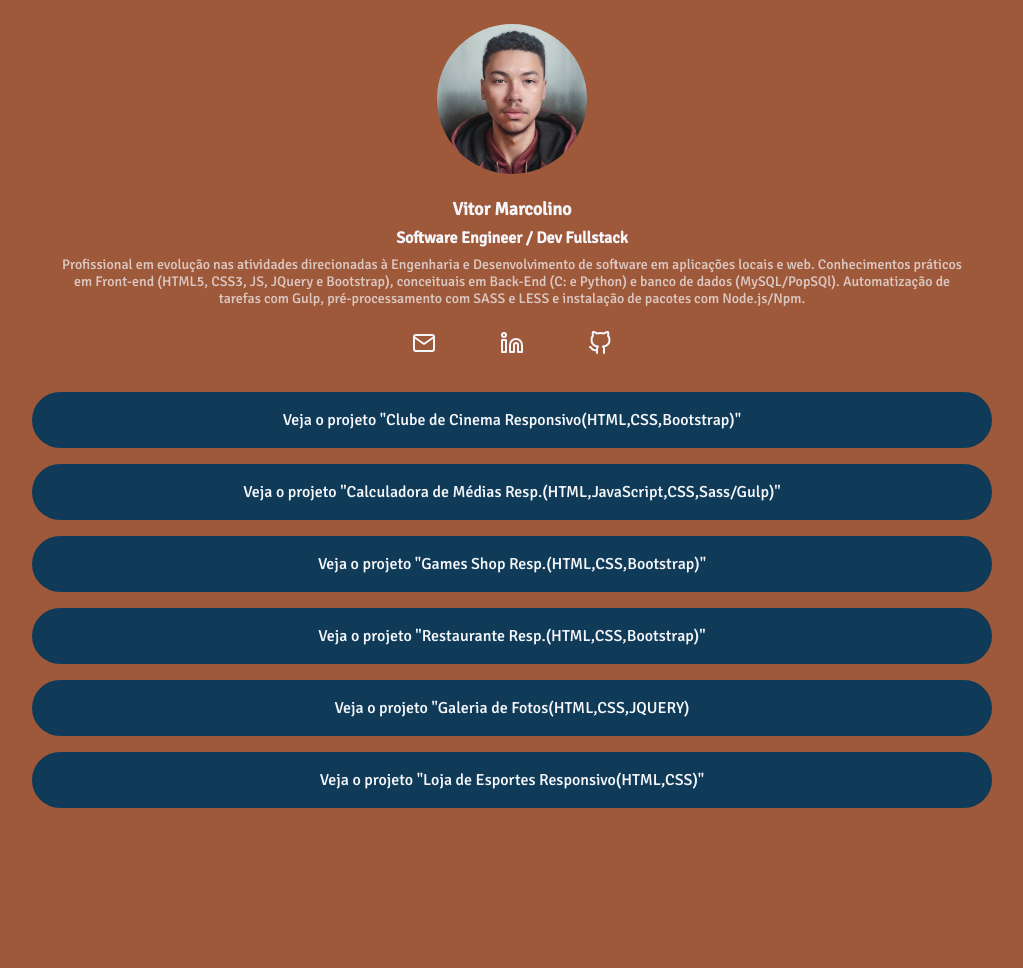
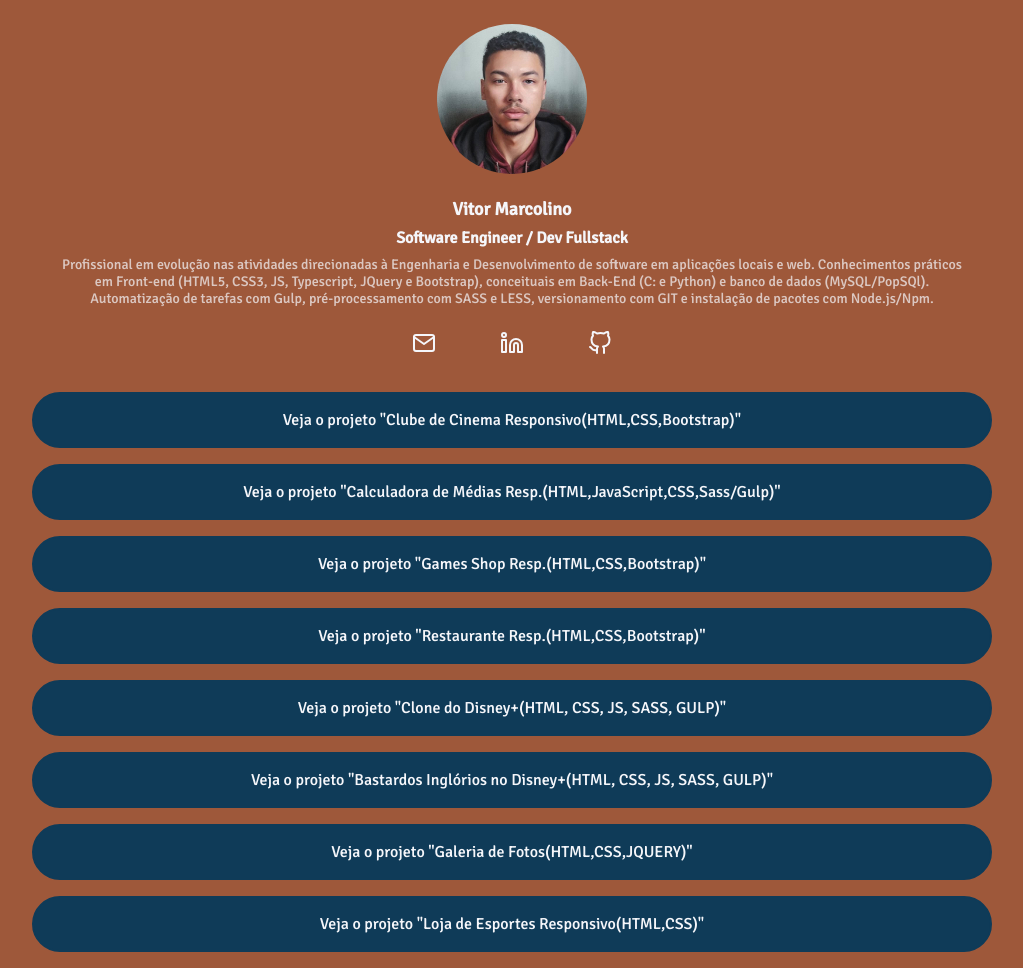
Before and after one commit to Marcolinuxx/personal_page, a website: page index.html in a window 1280 px wide. Shown: the whole page, without its empty margins (128-1151 px from the left). Before the commit the page ends 824 px from the top, so only its background shows below. Drawn offline with Linux system fonts and the light colour scheme.

Commit message:
Adicionando projetos

```diff
--- a/index.html
+++ b/index.html
@@ -20,8 +20,8 @@
                 <h2 class="profile-bio-subtitle">Software Engineer / Dev Fullstack</h2>
                 <p class="profile-bio-description">
                     Profissional em evolução nas atividades direcionadas à Engenharia e Desenvolvimento de software em aplicações locais e web.
-Conhecimentos práticos em Front-end (HTML5, CSS3, JS, JQuery e Bootstrap), conceituais em Back-End (C: e Python) e banco de dados (MySQL/PopSQl).
-Automatização de tarefas com Gulp, pré-processamento com SASS e LESS e instalação de pacotes com Node.js/Npm.
+Conhecimentos práticos em Front-end (HTML5, CSS3, JS, Typescript, JQuery e Bootstrap), conceituais em Back-End (C: e Python) e banco de dados (MySQL/PopSQl).
+Automatização de tarefas com Gulp, pré-processamento com SASS e LESS, versionamento com GIT e instalação de pacotes com Node.js/Npm.
                 </p>
             </div>
         </header>
@@ -67,8 +67,18 @@ Automatização de tarefas com Gulp, pré-processamento com SASS e LESS e instal
                     </a>
                 </li>
                 <li class="projects-list-item">
+                    <a href="https://clone-disneyplus-marcolino.vercel.app/">
+                        Veja o projeto "Clone do Disney+(HTML, CSS, JS, SASS, GULP)"
+                    </a>
+                </li>
+                <li class="projects-list-item">
+                    <a href="https://exercicio-ebac-bastardos-qmd1.vercel.app/">
+                        Veja o projeto "Bastardos Inglórios no Disney+(HTML, CSS, JS, SASS, GULP)"
+                    </a>
+                </li>
+                <li class="projects-list-item">
                     <a href="https://jquery-galeria-fotos-olive.vercel.app/">
-                        Veja o projeto "Galeria de Fotos(HTML,CSS,JQUERY)
+                        Veja o projeto "Galeria de Fotos(HTML,CSS,JQUERY)"
                     </a>
                 </li>
                 <li class="projects-list-item">
--- a/src/styles/main.less
+++ b/src/styles/main.less
@@ -79,7 +79,7 @@ li {
 
     li {
         img {
-            transition: all ease .1s;  // deixa uma animação de transição para aumentar a escala.
+            transition: all ease .1s;  // deixa uma animação de transição na imagem para aumentar a escala.
             &:hover {
                 transform: scale(1.3); // ao passar o mouse sobre, aumenta o icone.
             }
```
